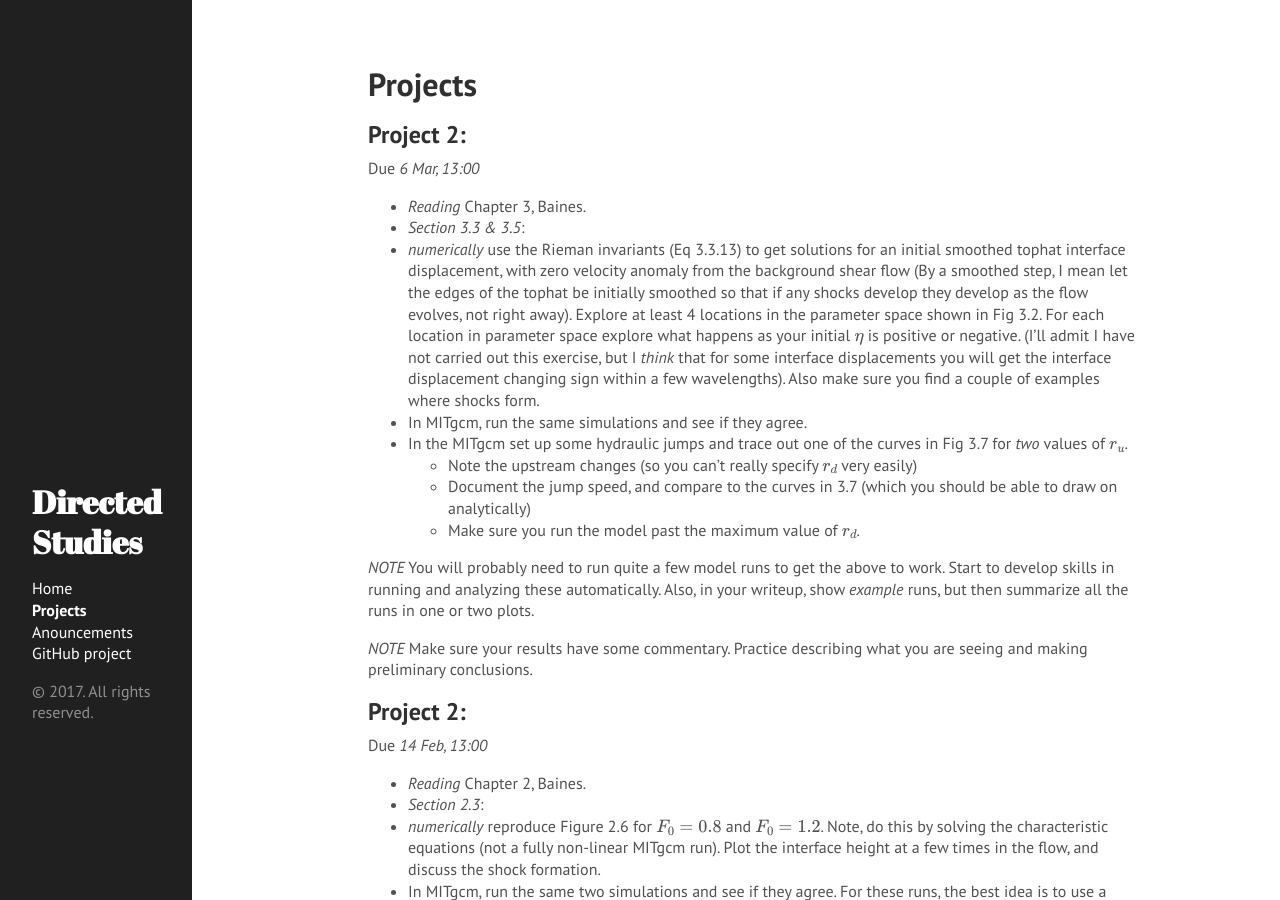
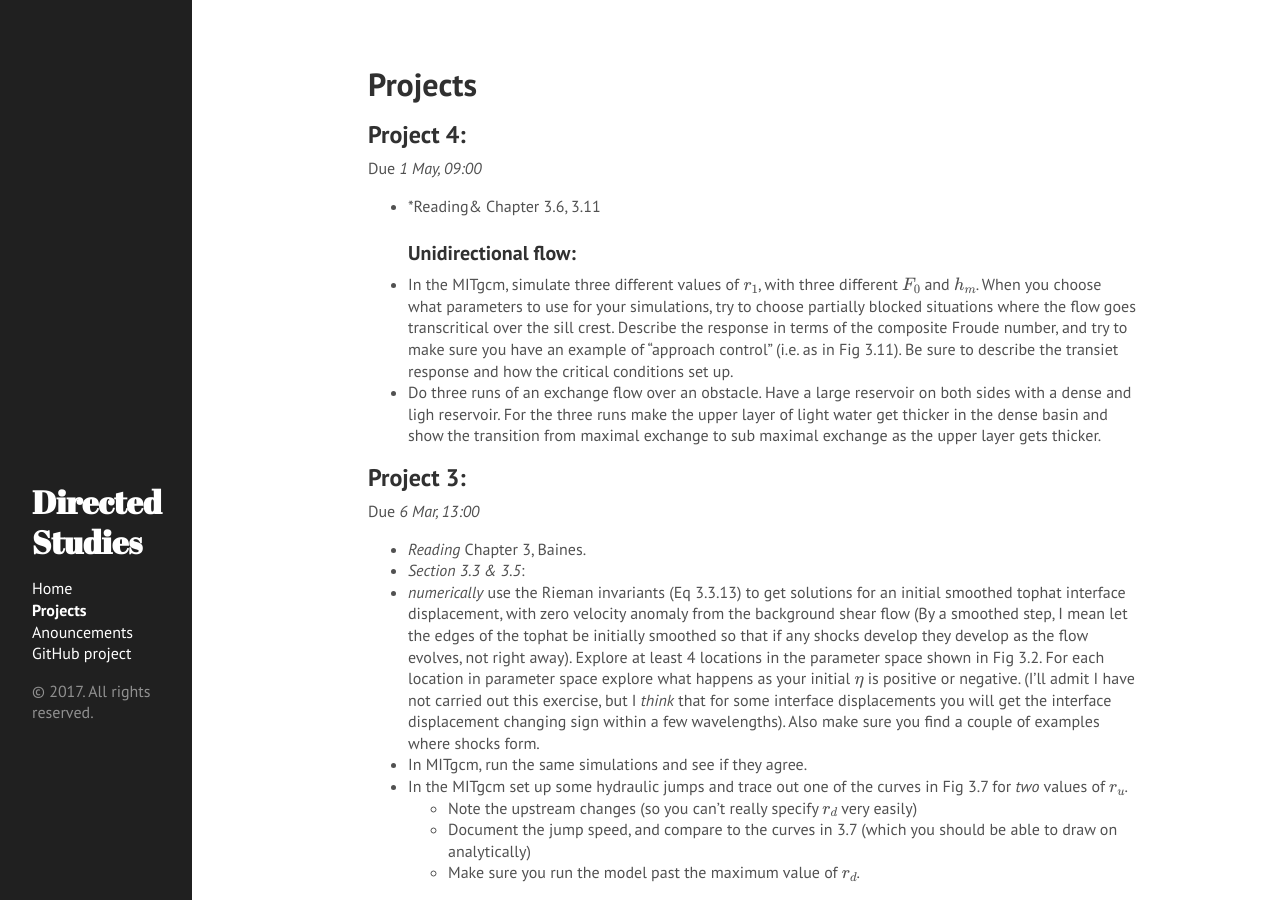
Before and after one commit to jklymak/DirStu17, a Jekyll site: the page built from docs/Projects/index.md, in a window 1280 px wide and 900 px high. Built offline with Jekyll 4.4.1, drawn with Linux system fonts in a browser that asks for light colours; formulas are drawn with MathJax 3; a script that is not in the unit is left out.

Commit message:
Project 4

```diff
--- a/docs/Projects/index.md
+++ b/docs/Projects/index.md
@@ -4,7 +4,16 @@ title: Projects
 mathjax: true
 ---
 
-## Project 2:
+## Project 4:
+
+Due *1 May, 09:00*
+
+  - *Reading& Chapter 3.6, 3.11
+### Unidirectional flow:
+  - In the MITgcm, simulate three different values of $r_1$, with three different $F_0$ and $h_m$.  When you choose what parameters to use for your simulations, try to choose partially blocked situations where the flow goes transcritical over the sill crest.  Describe the response in terms of the composite Froude number, and try to make sure you have an example of "approach control" (i.e. as in Fig 3.11).  Be sure to describe the transiet response and how the critical conditions set up.
+  - Do three runs of an exchange flow over an obstacle.  Have a large reservoir on both sides with a dense and ligh reservoir.  For the three runs make the upper layer of light water get thicker in the dense basin and show the transition from maximal exchange to sub maximal exchange as the upper layer gets thicker.
+
+## Project 3:
 
 Due *6 Mar, 13:00*
 
```
